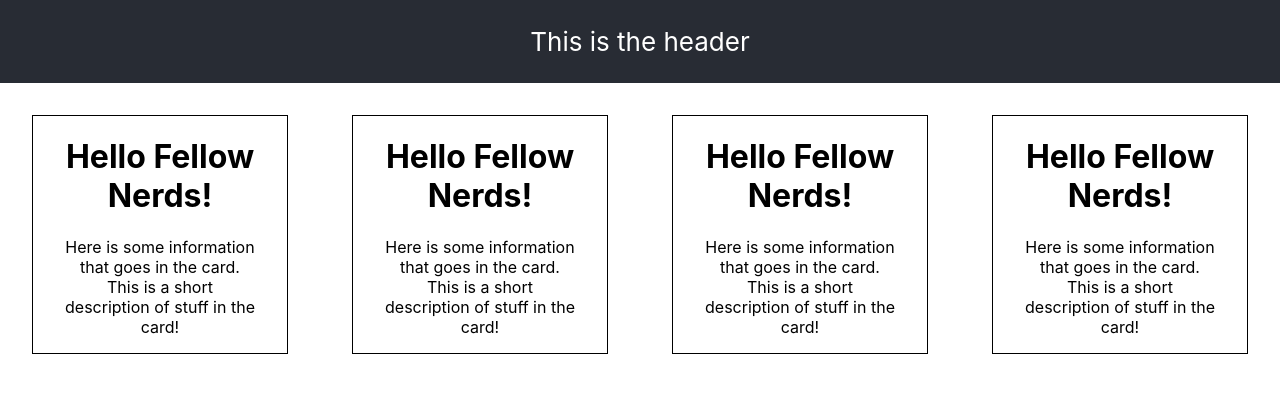
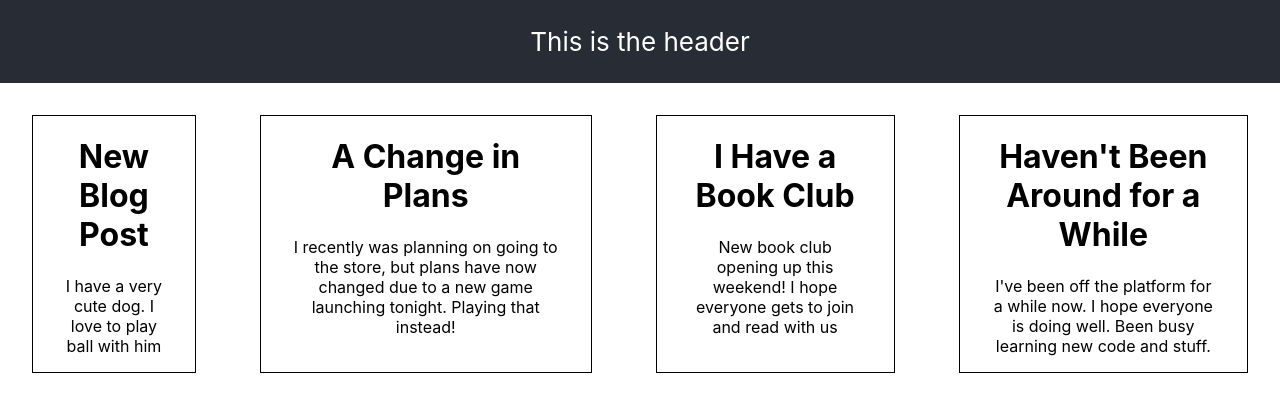
Before and after one commit to MCharron93/ReactPlayground, a React (Create React App) app: page / in a window 1280 px wide. Shown: the top 412 px of the page. Built offline with nearby package versions, Linux system fonts and the light colour scheme.

Commit message:
Card edits to populate dummie data

```diff
--- a/src/Components/Cards/Card.js
+++ b/src/Components/Cards/Card.js
@@ -1,11 +1,13 @@
 import React from 'react';
 import './Card.css'
 
-function Card(){
+// NOTE similar to vue, we pass in the props of objs to the "class", in this case in the form of an obj with the properties/keys of title & description
+function Card({title, description}){
     return(
+        // NOTE since these are both properties, they will be injected into the JSX when the acutal .map() fires within the app rendering.
         <div className="card-container">
-            <h1 className="heading-one">Hello Fellow Nerds!</h1>
-            <p className="description">Here is some information that goes in the card. This is a short description of stuff in the card!</p>
+            <h1 className="heading-one">{title}</h1>
+            <p className="description">{description}</p>
         </div>
     )
 }
```
